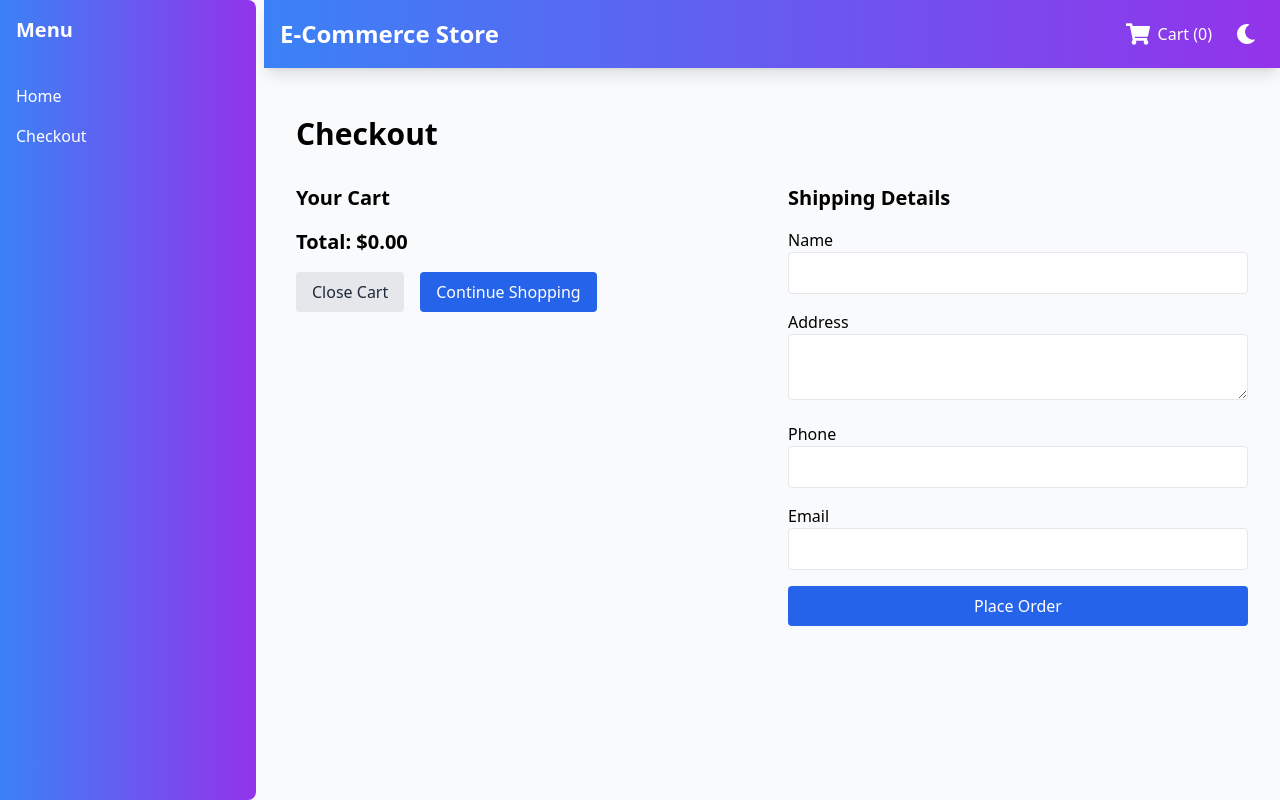
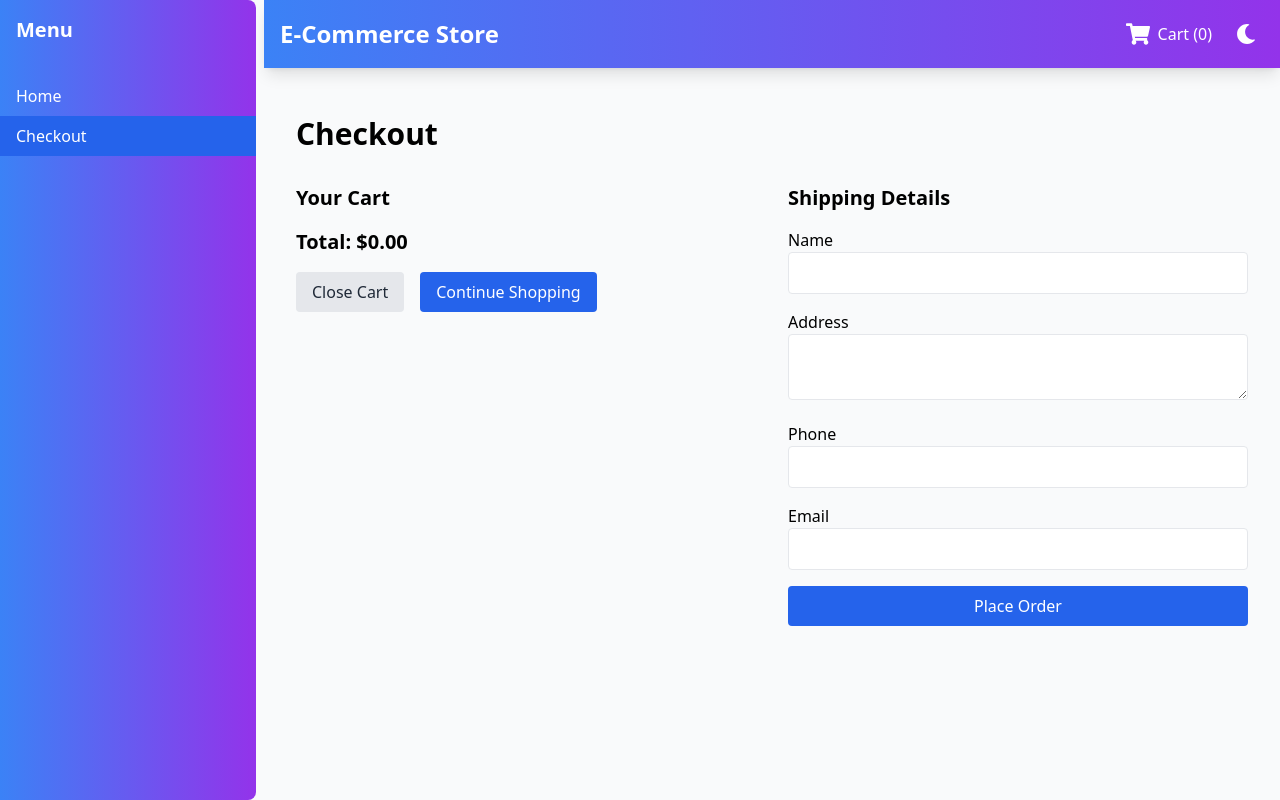
Before and after one commit to freshpex/ecommerce-app, a Next.js app: page /checkout in a window 1280 px wide. Built offline with nearby package versions, Linux system fonts and the light colour scheme.

Commit message:
feat: Enhance sidebar component with dark mode support and active sidebar highlighting.

```diff
--- a/src/components/Sidebar.tsx
+++ b/src/components/Sidebar.tsx
@@ -1,18 +1,20 @@
 'use client';
 
 import Link from 'next/link';
+import { usePathname } from 'next/navigation';
 import { useStore } from '@/store/useStore';
 import { FaWindowClose } from 'react-icons/fa';
 
 export default function Sidebar() {
   const isSidebarOpen = useStore((state) => state.isSidebarOpen);
   const toggleSidebar = useStore((state) => state.toggleSidebar);
+  const pathname = usePathname();
 
   return (
     <div
       className={`h-screen w-64 shrink-0 ${
         isSidebarOpen ? 'fixed z-30 md:relative' : 'fixed -translate-x-full md:relative md:translate-x-0'
-     } transition-transform duration-300 ease-in-out bg-gradient-to-r from-blue-500 to-purple-600 text-white rounded-r-lg`}
+     } transition-transform duration-300 ease-in-out bg-gradient-to-r from-blue-500 to-purple-600 dark:from-gray-800 dark:to-gray-900 text-white rounded-r-lg`}
     >
       <div className="flex justify-between items-center p-4">
         <h2 className="text-xl font-bold">Menu</h2>
@@ -24,10 +26,10 @@ export default function Sidebar() {
         </button>
       </div>
       <nav className="mt-4">
-        <Link href="/" className="block py-2 px-4 hover:bg-blue-600 transition-colors">
+        <Link href="/" className={`block py-2 px-4 hover:bg-blue-600 dark:hover:bg-gray-700 transition-colors ${pathname === '/' ? 'bg-blue-600 dark:bg-gray-700' : ''}`}>
           Home
         </Link>
-        <Link href="/checkout" className="block py-2 px-4 hover:bg-blue-600 transition-colors">
+        <Link href="/checkout" className={`block py-2 px-4 hover:bg-blue-600 dark:hover:bg-gray-700 transition-colors ${pathname === '/checkout' ? 'bg-blue-600 dark:bg-gray-700' : ''}`}>
           Checkout
         </Link>
       </nav>
```
